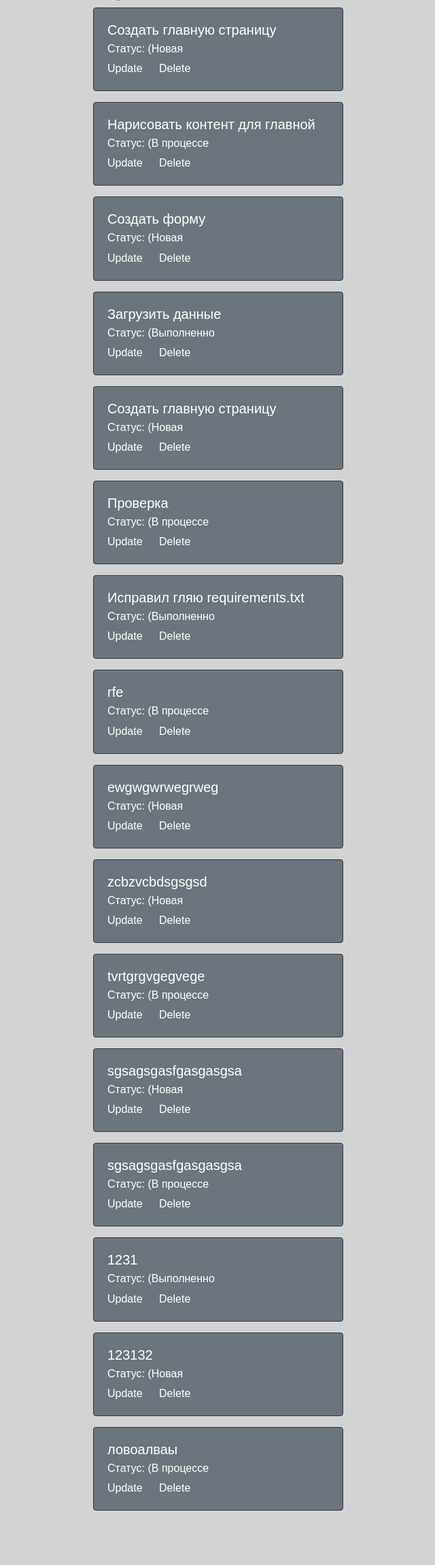
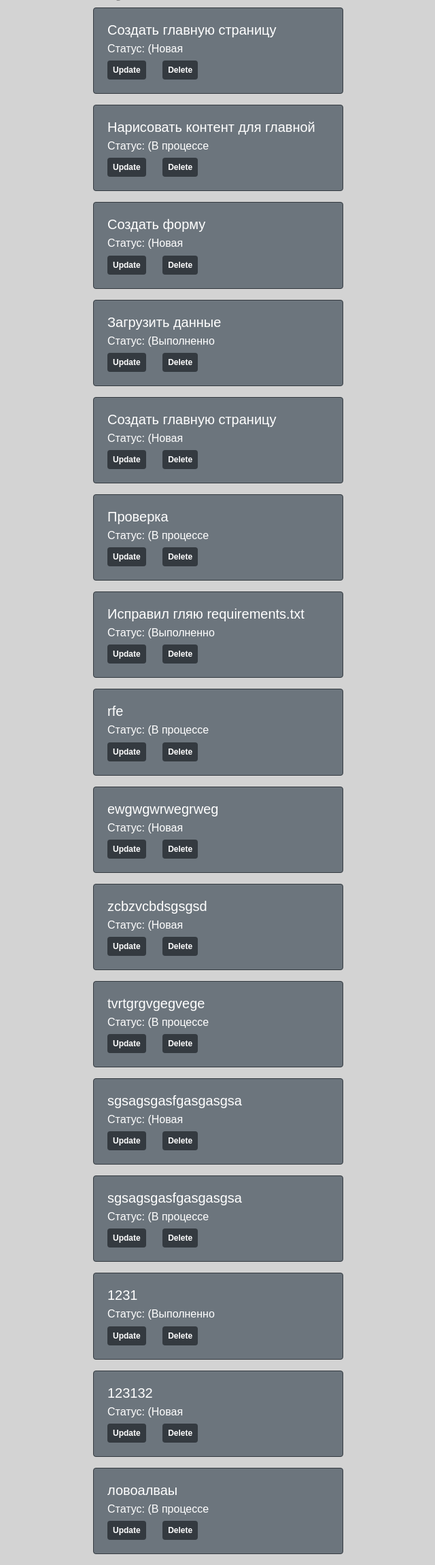
Before and after one commit to Artur1303/homework49, a Django app: page / in a window 1280 px wide. Shown: the part 95-2397 px from the top of the page at 68% size, without its empty margins (68-708 px from the left). Before the commit the page ends 2317 px from the top, so only its background shows below. Run offline with Django 3.2, Linux system fonts and the light colour scheme; data comes from the database, SQL or seed files in the repository; some libraries are stand-ins or nearby versions.

Commit message:
Улучшил дизайн кнопок

```diff
--- a/source/webapp/templates/index.html
+++ b/source/webapp/templates/index.html
@@ -9,8 +9,9 @@
   <div class="card-body">
       <a href="{% url 'task_view' task.pk %}"><h5 class="card-title text-white">{{ task.summary }}</h5></a>
     <h6 class="card-subtitle mb-2 text-white">Статус: ({{ task.status }}</h6>
-    <a href="{% url 'task_update' task.pk %}" class="card-link text-white">Update</a>
-    <a href="{% url 'task_delete' task.pk %}" class="card-link text-white">Delete</a>
+    <a href="{% url 'task_update' task.pk %}" class="card-link badge badge-dark p-2  text-white">Update</a>
+    <a href="{% url 'task_delete' task.pk %}" class="card-link badge badge-dark p-2 text-white">Delete</a>
+
   </div>
 </div>
 {#        <h3><a href="{% url "article_view"  %}">{{ article.title }}</a></h3>#}
```
